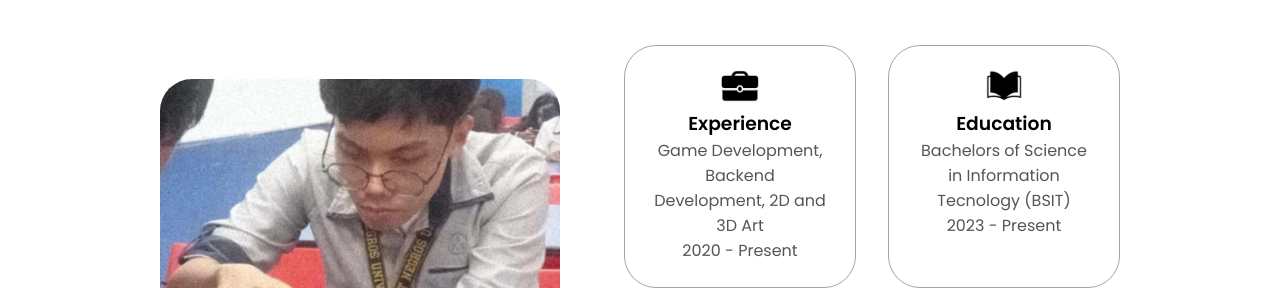
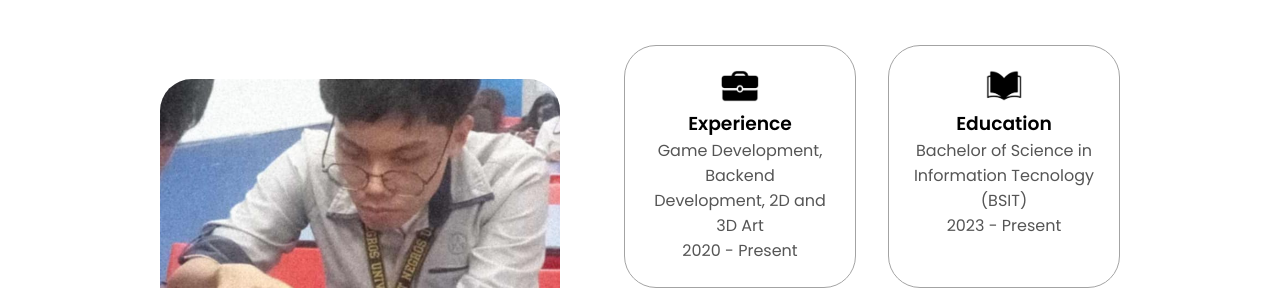
Before and after one commit to ritsukasu/my-portfolio, a plain HTML site: page index.html in a window 1280 px wide. Shown: the part 1040-1328 px from the top of the page. Drawn offline with Linux system fonts and the light colour scheme; files whose address does not match are found by name.

Commit message:
index.html

```diff
--- a/index.html
+++ b/index.html
@@ -88,7 +88,7 @@
                 class="icon"
             />
             <h3>Education</h3>
-            <p>Bachelors of Science in Information Tecnology (BSIT)<br />2023 - Present</p>
+            <p>Bachelor of Science in Information Tecnology (BSIT)<br />2023 - Present</p>
           </div>
         </div>
       <div class="text-container">
```
